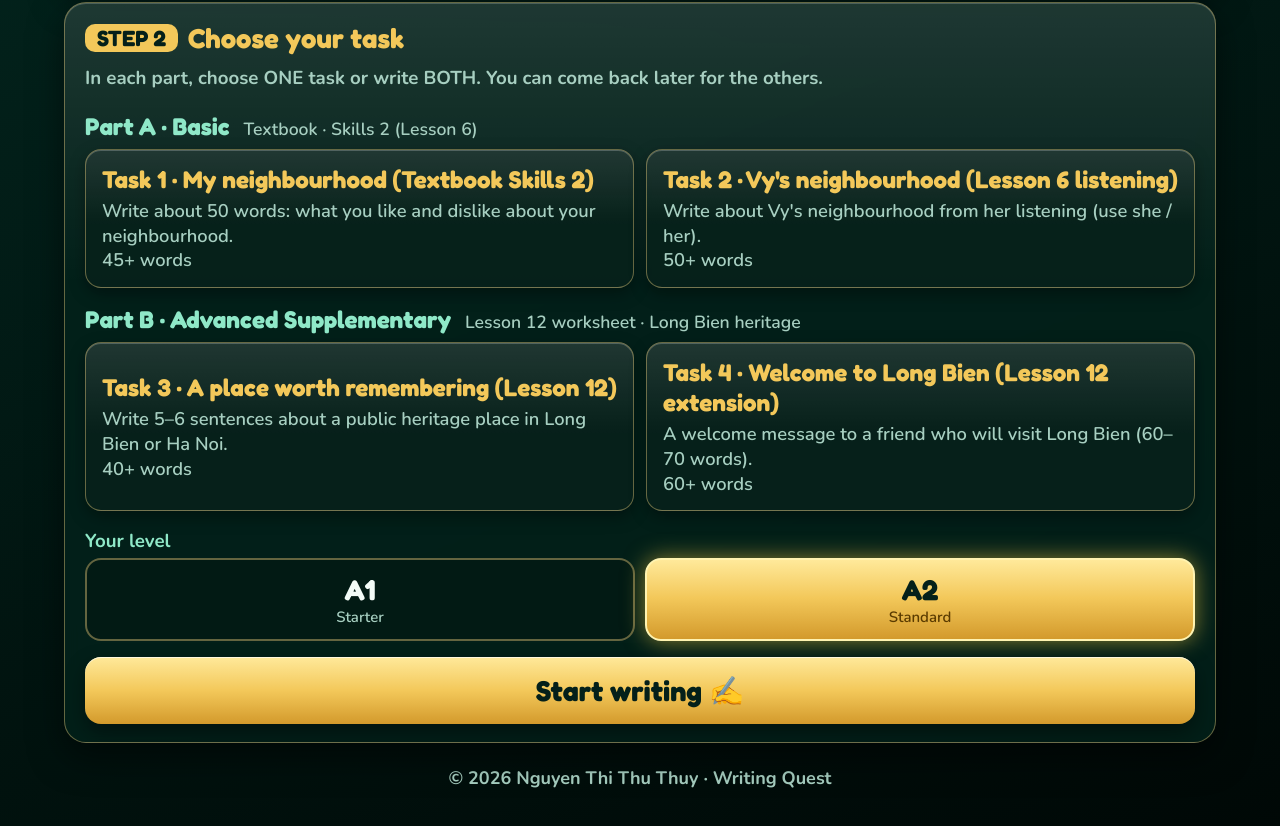
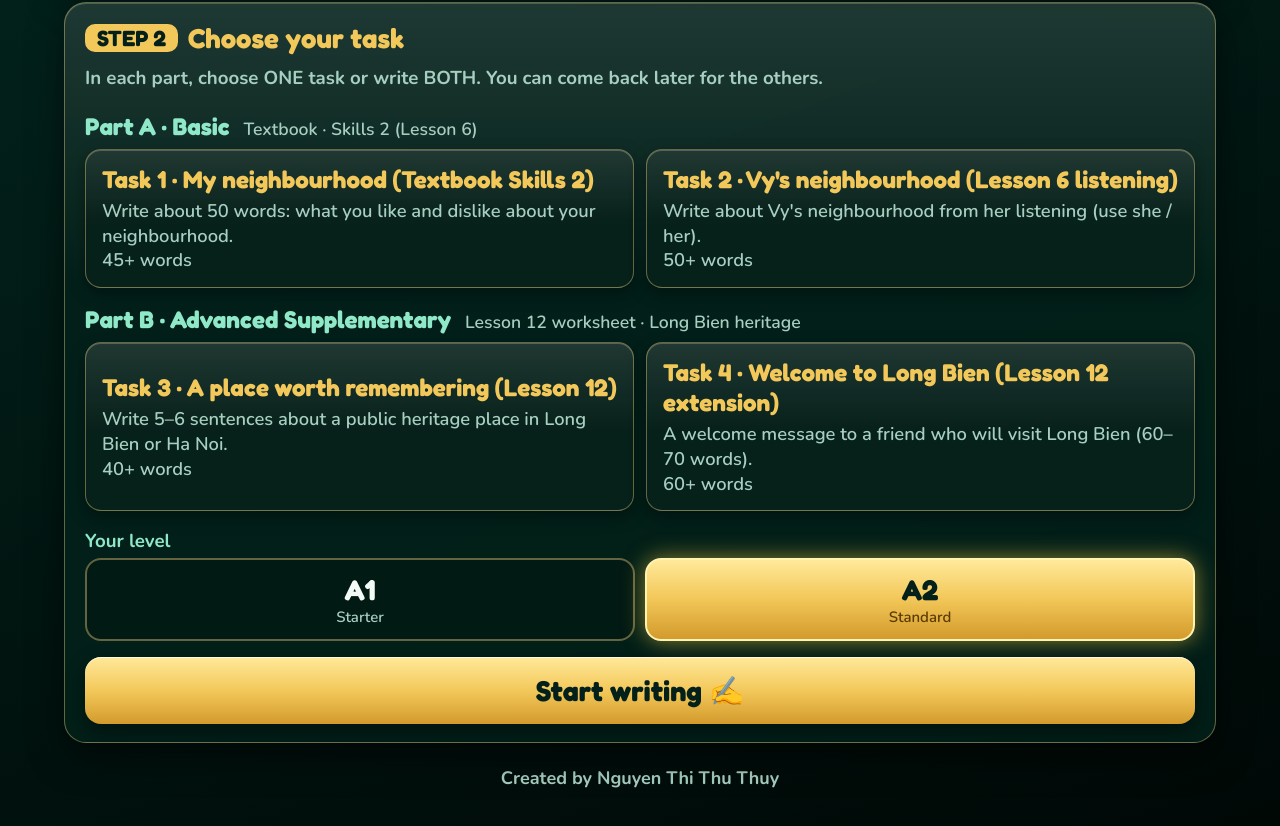
Before and after one commit to nguyenthuthuythbt/writing6, a plain HTML site: page hk1/unit4.html in a window 1280 px wide. Shown: the part 451-1277 px from the top of the page. Drawn offline with nearby package versions, Linux system fonts and the light colour scheme.

Commit message:
Footer: Created by Nguyen Thi Thu Thuy.

```diff
--- a/hk1/unit4.html
+++ b/hk1/unit4.html
@@ -505,7 +505,7 @@ function jsonpCfg(){return jsonp(API+'?config=1');}
 async function init(){
  if(API){try{const c=await jsonpCfg();if(c&&c.ok){const keep=CFG.tasks;CFG=Object.assign(CFG,c);if(!c.tasks||!c.tasks.length)CFG.tasks=keep;}}catch(e){}}
  if(Q.get('teacher')==='1'){$('#teacherView').classList.remove('hide');}
- hero();buildCards();$('#foot').textContent='© '+new Date().getFullYear()+' '+(AUTHOR||('Teacher '+teacherName()))+' · Writing Quest'+(CFG.notice?' · '+CFG.notice:'');
+ hero();buildCards();$('#foot').textContent='Created by Nguyen Thi Thu Thuy'+(CFG.notice?' · '+CFG.notice:'');
  $('#grade').onchange=fillUnits;$('#unit').onchange=()=>sync('unit');$('#topic').onchange=()=>sync('topic');fillUnits();
  $('#lv').onclick=e=>{const b=e.target.closest('button');if(!b)return;level=b.dataset.l;document.querySelectorAll('#lv button').forEach(x=>x.classList.toggle('on',x===b));};
  $('#btnStart').onclick=start;$('#btnBack').onclick=()=>{$('#writeView').classList.add('hide');$('#coverView').classList.remove('hide');};
```
Also changed, not shown: index.html (+1 -1 lines).
